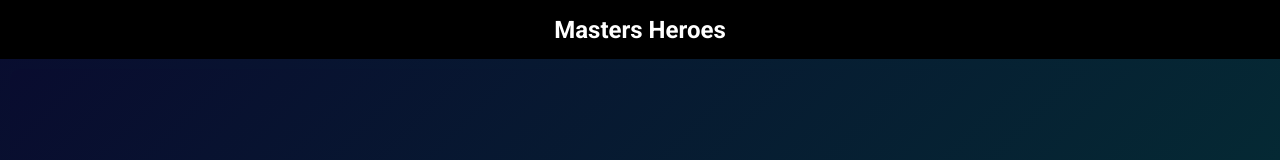
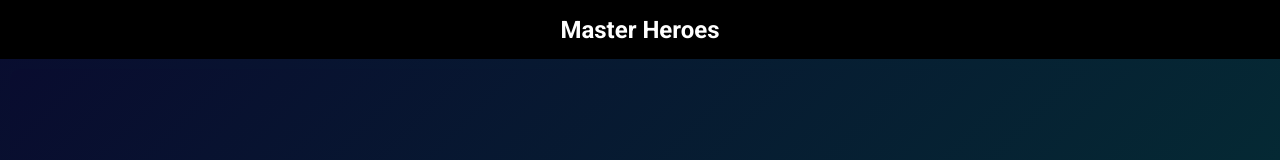
Before and after one commit to allanmaral/master-heroes, a React (Create React App) app: page / in a window 1280 px wide. Shown: the top 160 px of the page. Built offline with nearby package versions, Linux system fonts and the light colour scheme.

Commit message:
fix: Fixed missing react-router match in github pages

```diff
--- a/package.json
+++ b/package.json
@@ -1,5 +1,5 @@
 {
-  "homepage": "https://allanmaral.github.io/master-heroes/",
+  "homepage": "http://allanmaral.github.io/master-heroes",
   "name": "master-heroes",
   "version": "0.1.0",
   "private": true,
--- a/src/pages/Game/index.js
+++ b/src/pages/Game/index.js
@@ -23,7 +23,7 @@ function Game({
   return (
     <>
       <Navbar
-        title="Masters Heroes"
+        title="Master Heroes"
         inGame
         cardIndex={cardIndex}
         totalCardNumber={totalCardNumber}
--- a/src/pages/Welcome/index.js
+++ b/src/pages/Welcome/index.js
@@ -9,7 +9,7 @@ import GameSettings from '../../config/gameSettings';
 export default function Welcome() {
   return (
     <>
-      <Navbar title="Masters Heroes" />
+      <Navbar title="Master Heroes" />
       <Container>
         <h1>Welcome to Master Heroes</h1>
         <p>
--- a/src/routes.js
+++ b/src/routes.js
@@ -8,7 +8,7 @@ import Results from './pages/Results';
 
 function Routes() {
   return (
-    <BrowserRouter>
+    <BrowserRouter basename={process.env.PUBLIC_URL}>
       <Switch>
         <Route path="/" exact component={Welcome} />
         <Route path="/game" component={Game} />
```
